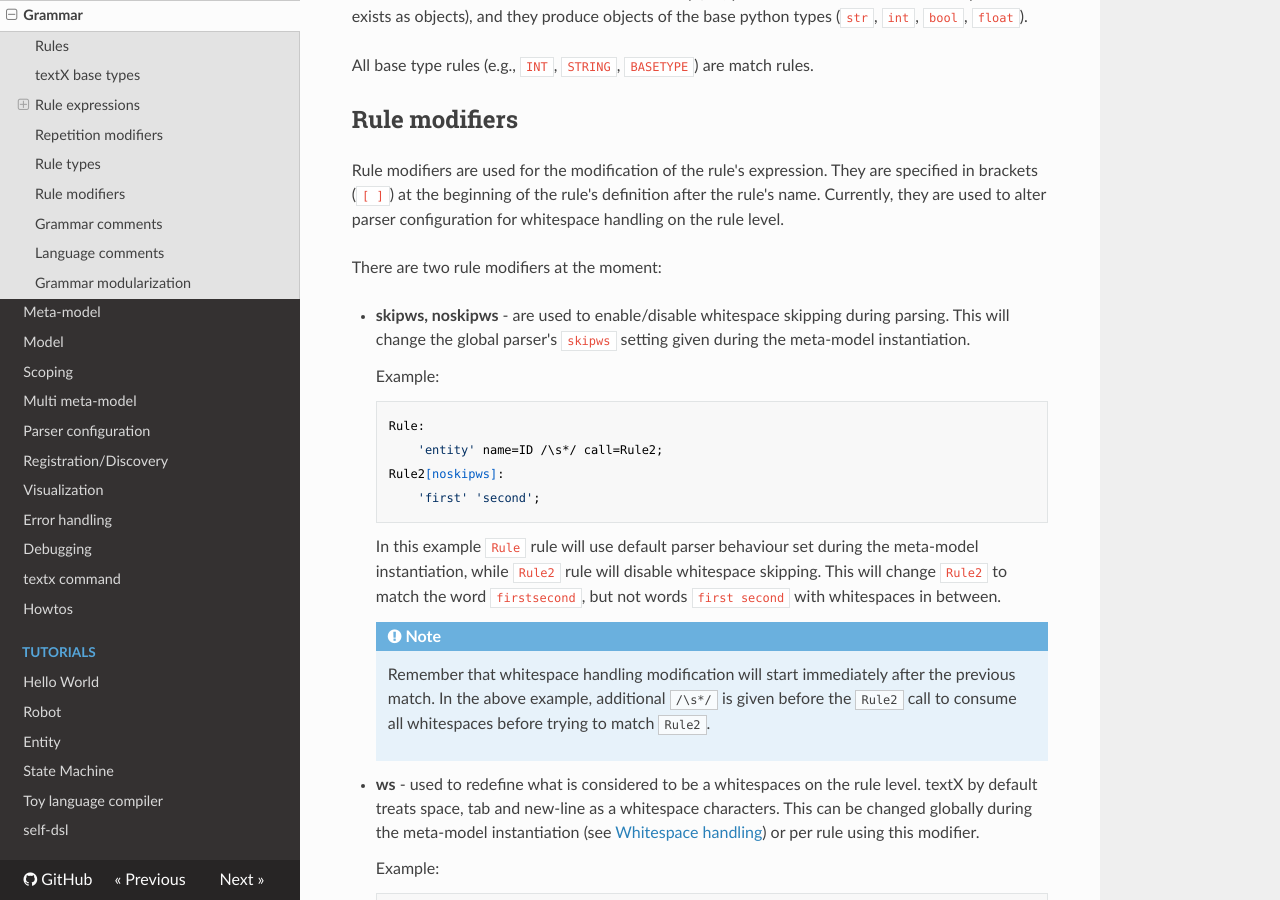
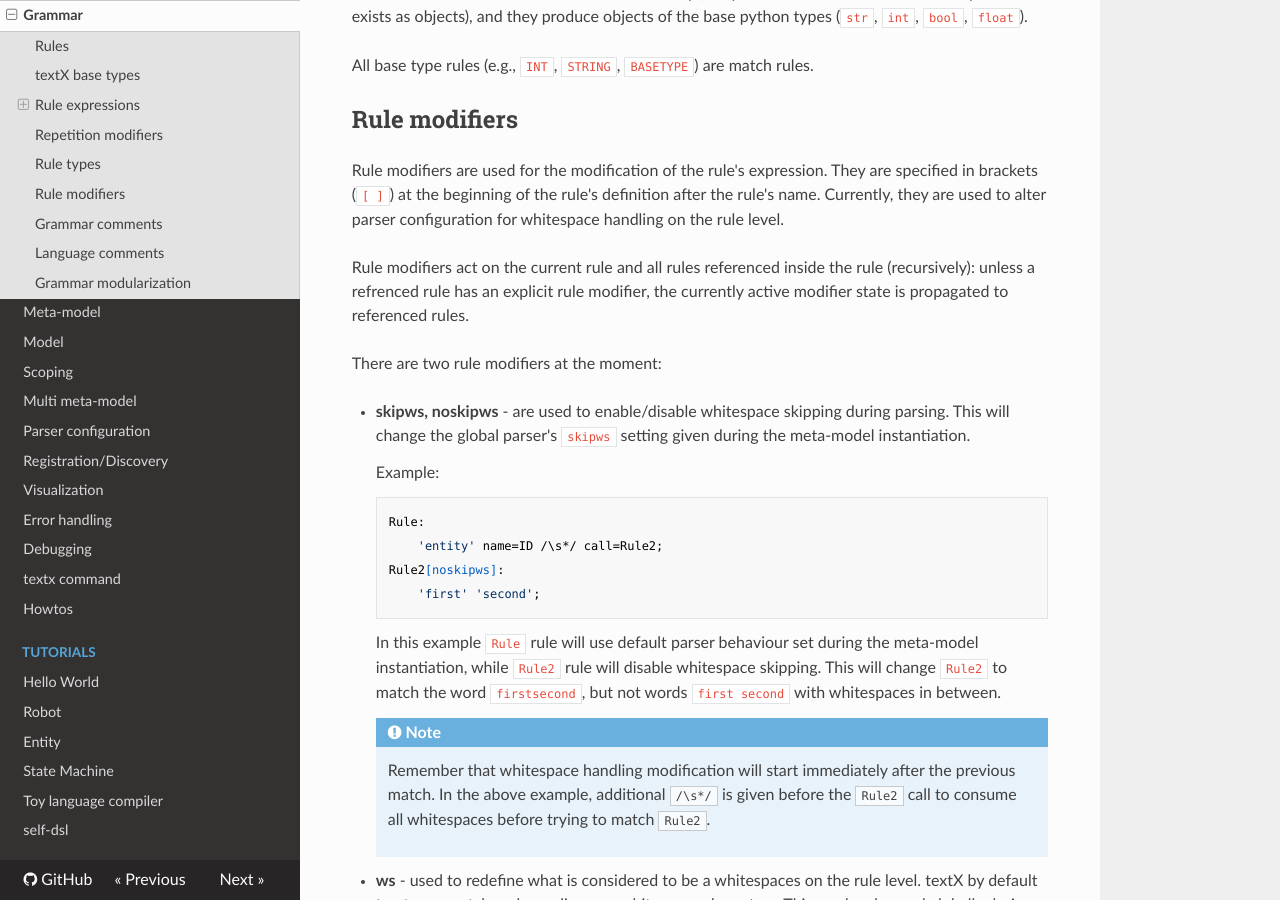
Before and after one commit to textX/textX, an MkDocs documentation site: the page built from docs/grammar.md, in a window 1280 px wide and 900 px high, scrolled down 18086 px. Built offline with MkDocs 1.6.1, drawn with Linux system fonts in a browser that asks for light colours; nearby versions of some CDN libraries; comment, search, counter and statistics services are not loaded.

Commit message:
Add note in the documentation about rule modifier propagation

```diff
--- a/docs/grammar.md
+++ b/docs/grammar.md
@@ -824,6 +824,10 @@ specified in brackets (`[ ]`) at the beginning of the rule's definition after
 the rule's name. Currently, they are used to alter parser configuration for
 whitespace handling on the rule level.
 
+Rule modifiers act on the current rule and all rules referenced inside the rule
+(recursively): unless a refrenced rule has an explicit rule modifier, the currently
+active modifier state is propagated to referenced rules.
+
 There are two rule modifiers at the moment:
 
 * **skipws, noskipws** - are used to enable/disable whitespace skipping during
```
